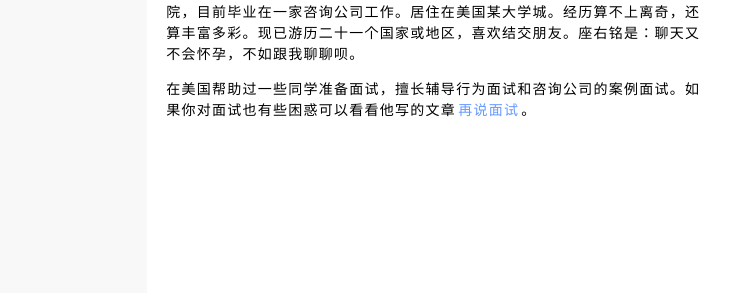
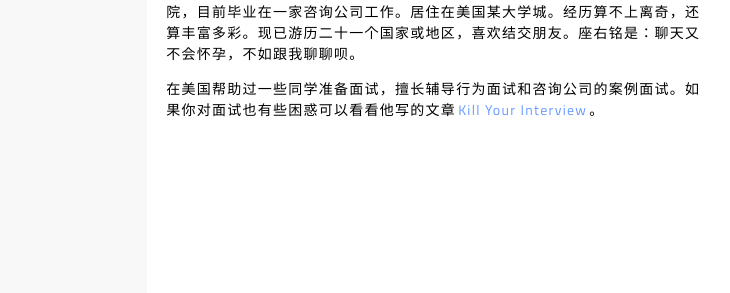
Before and after one commit to saberprince/saberprince.github.io, a Jekyll site: the page built from about.html, in a window 1280 px wide. Shown: the part 364-657 px from the top of the page, without its empty margins (493-1223 px from the left). Built offline with Jekyll 4.4.1, drawn with Linux system fonts in a browser that asks for light colours; nearby versions of some CDN libraries; library files that are not in the unit come from our copies.

Commit message:
Update _config.yml

```diff
--- a/_config.yml
+++ b/_config.yml
@@ -21,6 +21,6 @@ about:
 
   - paragraph: 作者其人是IT本科出身，毕业后却做了三年管培生。然后飞去了美帝，读了商学院，目前毕业在一家咨询公司工作。居住在美国某大学城。经历算不上离奇，还算丰富多彩。现已游历二十一个国家或地区，喜欢结交朋友。座右铭是：聊天又不会怀孕，不如跟我聊聊呗。
 
-  - paragraph: 在美国帮助过一些同学准备面试，擅长辅导行为面试和咨询公司的案例面试。如果你对面试也有些困惑可以看看他写的文章<a class="link-1" href="http://www.book.killinterview.com">再说面试</a>。
+  - paragraph: 在美国帮助过一些同学准备面试，擅长辅导行为面试和咨询公司的案例面试。如果你对面试也有些困惑可以看看他写的文章<a class="link-1" href="http://www.book.killinterview.com">Kill Your Interview</a>。
     text_align: left
 #    text_align: left
```
